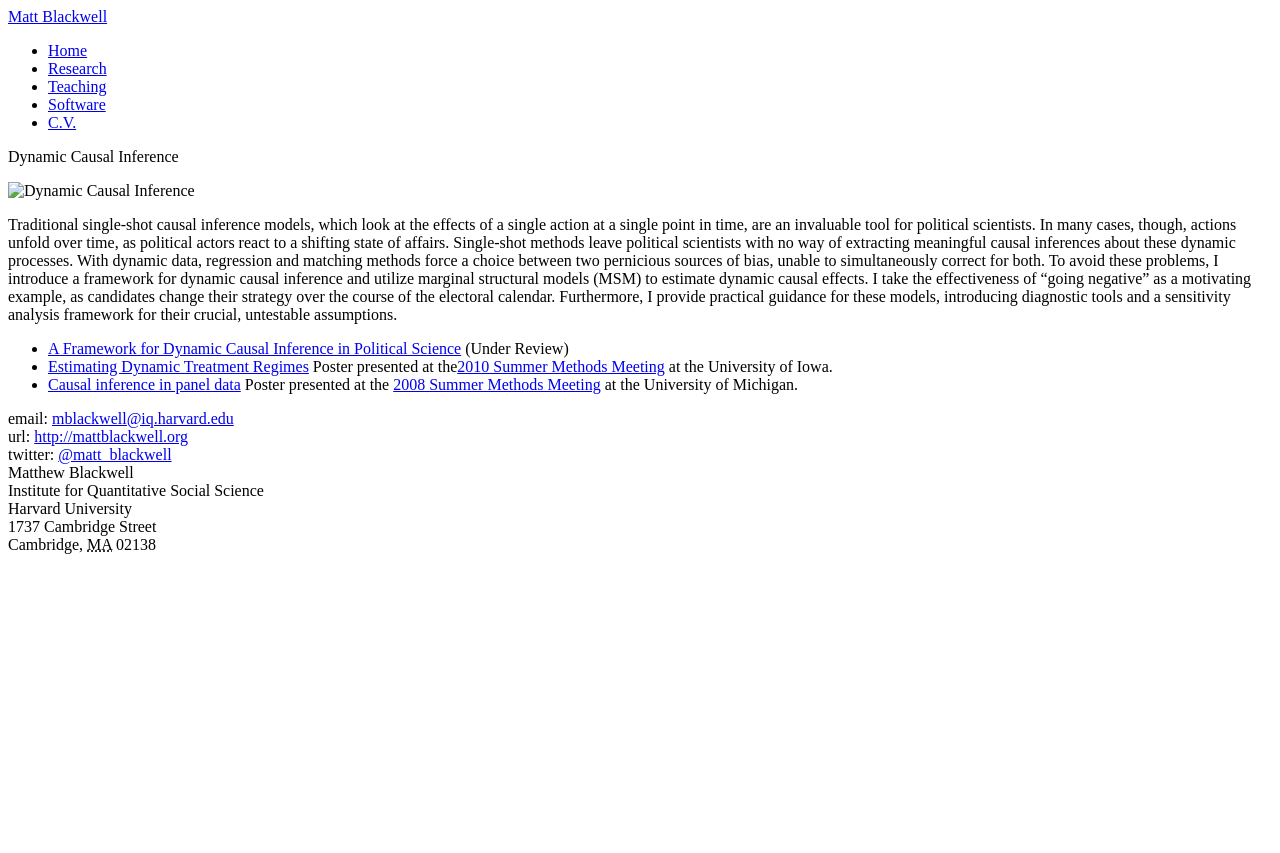
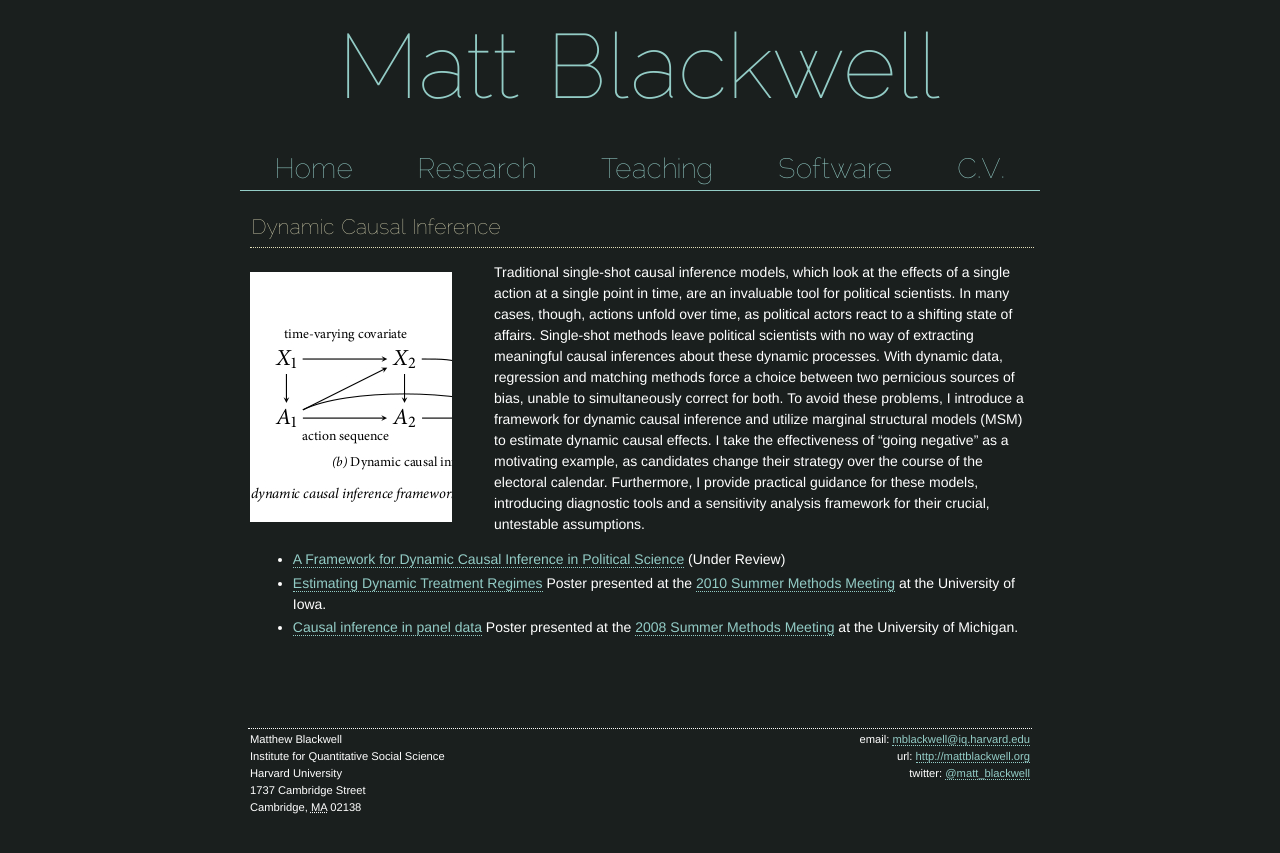
Before and after one commit to mattblackwell/mattblackwell.github.com, a Jekyll site: the page built from _posts/2011-05-25-dynci.md, in a window 1280 px wide. Shown: the top 853 px of the page. Built offline with Jekyll 4.4.1, drawn with Linux system fonts in a browser that asks for light colours.

Commit message:
fixed paths work better than relative paths

```diff
--- a/_layouts/default.html
+++ b/_layouts/default.html
@@ -8,8 +8,8 @@
   <meta http-equiv="Content-Type" content="text/html;charset=utf-8"/>
   <title>Matthew Blackwell - {{page.title}}</title>
 
-  <link rel="stylesheet" href="css/matt.css" type="text/css"/>
-  <link rel="icon" type="image/png" href="images/favicon.png"/>
+  <link rel="stylesheet" href="/css/matt.css" type="text/css"/>
+  <link rel="icon" type="image/png" href="/images/favicon.png"/>
   <meta name="verify-v1"
   content="9Xe/VRrH9KtxWOHTVwXG0NySvJl7DBMIpx3sPkIOJaM=" />
 <script type="text/javascript">
@@ -39,30 +39,30 @@
 <div id="navbar">
 <ul>
 <li{% if page.slug == "home" %} id="active"{% endif %}>
-  <a href="index.html"{% if page.slug == "home" %} id="current"{% endif%}>
+  <a href="/index.html"{% if page.slug == "home" %} id="current"{% endif%}>
     Home
   </a>
 </li>
 
 <li{% if page.slug == "research" %} id="active"{% endif %}>
-  <a href="research.html"{% if page.slug == "research" %} id="current"{% endif%}>
+  <a href="/research.html"{% if page.slug == "research" %} id="current"{% endif%}>
     Research
   </a>
 </li>
 
 <li{% if page.slug == "teaching" %} id="active"{% endif %}>
-  <a href="teaching.html"{% if page.slug == "teaching" %} id="current"{% endif%}>
+  <a href="/teaching.html"{% if page.slug == "teaching" %} id="current"{% endif%}>
     Teaching
   </a>
 </li>
 
 <li{% if page.slug == "software" %} id="active"{% endif %}>
-  <a href="software.html"{% if page.slug == "software" %} id="current"{% endif%}>
+  <a href="/software.html"{% if page.slug == "software" %} id="current"{% endif%}>
     Software
   </a>
 </li>
 
-<li><a href="blackwell-cv.pdf">C.V.</a></li>
+<li><a href="/blackwell-cv.pdf">C.V.</a></li>
 </ul>
 </div>
 
--- a/_posts/2011-05-25-dynci.md
+++ b/_posts/2011-05-25-dynci.md
@@ -6,7 +6,7 @@ tags: methods
 category: research
 ---
 
-![Dynamic Causal Inference](images/dynci.jpg)
+![Dynamic Causal Inference](/images/dynci.jpg)
 
 Traditional single-shot causal inference models, which look at the
 effects of a single action at a single point in time, are an
@@ -27,14 +27,14 @@ their crucial, untestable assumptions.
 
 
 * [A Framework for Dynamic Causal Inference in Political Science][dynci] (Under Review)
-* [Estimating Dynamic Treatment Regimes][poster2010] Poster presented at the[2010 Summer
+* [Estimating Dynamic Treatment Regimes][poster2010] Poster presented at the [2010 Summer
 Methods Meeting][polmeth2010] at the University of Iowa.
 * [Causal inference in panel data][tsposter] Poster presented at the [2008 Summer
 Methods Meeting][polmeth2008] at the University of Michigan.
 
 
-[dynci]: files/papers/dynci.pdf
-[poster2010]: files/papers/panel-poster.pdf
+[dynci]: /files/papers/dynci.pdf
+[poster2010]: /files/papers/panel-poster.pdf
 [polmeth2010]: http://www.polisci.uiowa.edu/polmeth/index.html
-[tsposter]: files/papers/tsposter.pdf
+[tsposter]: /files/papers/tsposter.pdf
 [polmeth2008]: http://polmeth.wustl.edu/conferences/methods2008/
--- a/css/matt.css
+++ b/css/matt.css
@@ -1,7 +1,7 @@
 @font-face {
     font-family: "Raleway";
-    src: url("../images/raleway_thin.eot");
-    src: local("Raleway"), url("../images/raleway_thin.ttf") format("truetype");
+    src: url("/images/raleway_thin.eot");
+    src: local("Raleway"), url("/images/raleway_thin.ttf") format("truetype");
 }
 
 
--- a/latex.html
+++ b/latex.html
@@ -79,7 +79,7 @@ world program</a>. Start by opening Texmaker and copying into it
 the following text:
 
 
-{% highlight TeX %}
+{% highlight latex %}
 \documentclass{article}
 \title{Worlds Apart: Hello Worlds in the Comparative Context}
 \author{Matt Blackwell}
```
Also changed, not shown: _posts/2009-07-15-polls.md (+1 -1 lines), _posts/2011-01-01-mo.md (+2 -2 lines).
